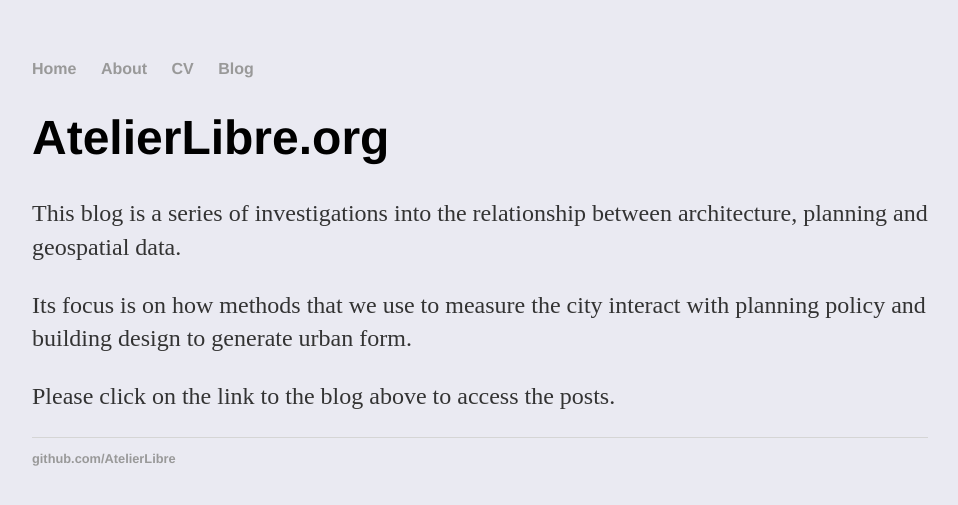
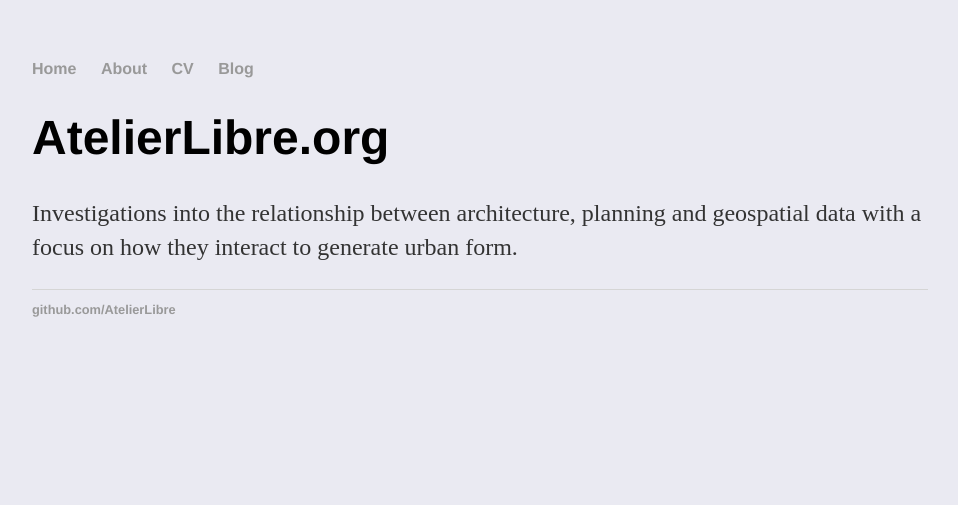
Before and after one commit to AtelierLibre/AtelierLibre.github.io, a Jekyll site: the page built from index.html, in a window 1280 px wide. Shown: the top 505 px of the page, without its empty margins (160-1118 px from the left). Built offline with Jekyll 4.4.1, drawn with Linux system fonts in a browser that asks for light colours.

Commit message:
reduces text

```diff
--- a/index.html
+++ b/index.html
@@ -4,9 +4,7 @@ title: AtelierLibre.org
 ---
 <div class="blurb">
 	<h1>AtelierLibre.org</h1>
-	<p>This blog is a series of investigations into the relationship between architecture, planning and geospatial data.</p>
-	<p>Its focus is on how methods that we use to measure the city interact with planning policy and building design to generate urban form.</p>
-	<p>Please click on the link to the blog above to access the posts.</p>
+	<p>Investigations into the relationship between architecture, planning and geospatial data with a focus on how they interact to generate urban form.</p>
 </div>
 
 <!-- /.blurb -->
```
